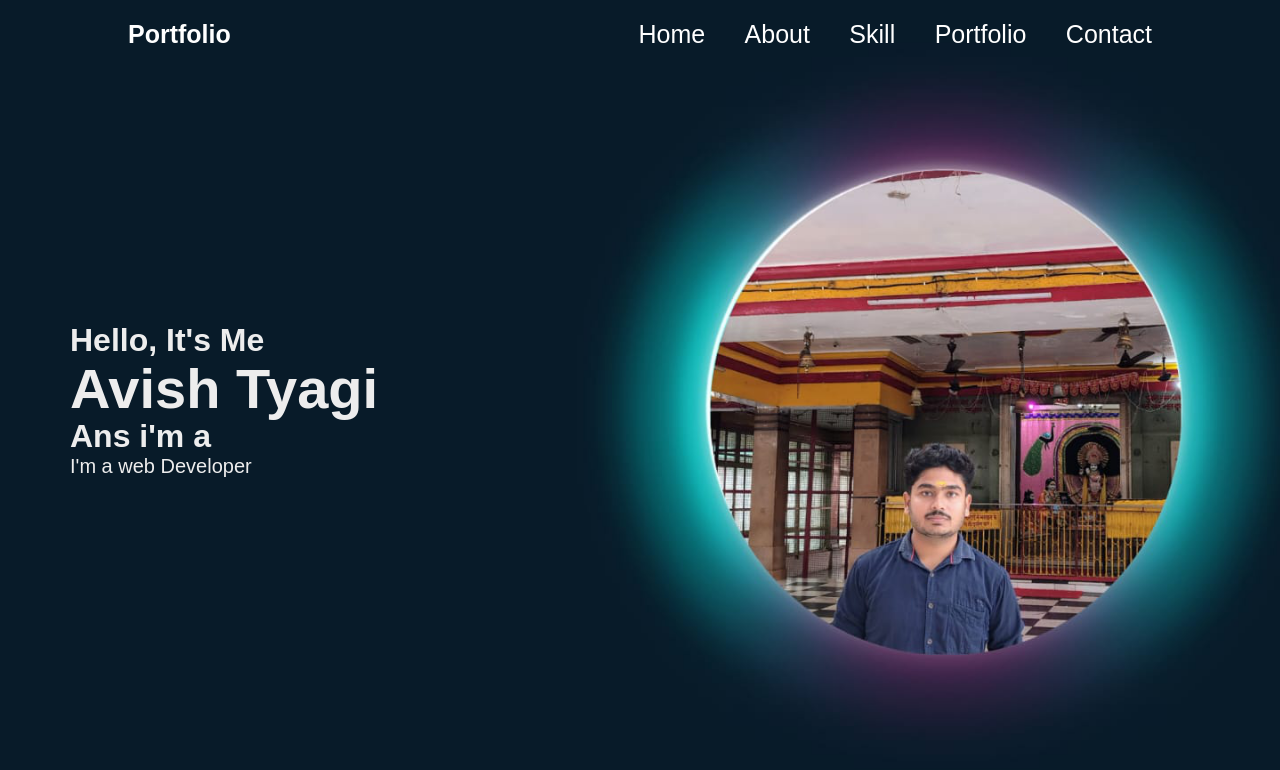
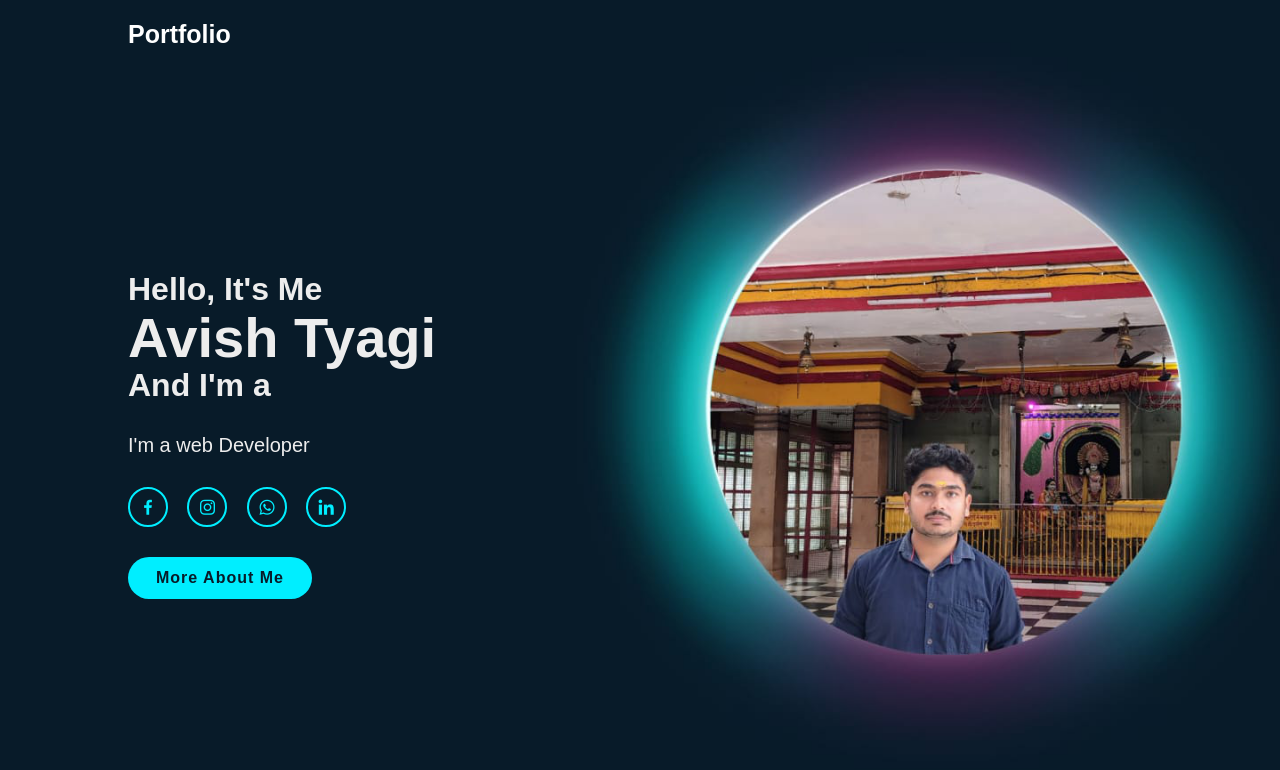
Before and after one commit to tyagi-avish/Portfolio-Project, a plain HTML site: page index.html in a window 1280 px wide. Drawn offline with nearby package versions, Linux system fonts and the light colour scheme; files whose address does not match are found by name.

Commit message:
images and style add

```diff
--- a/index.html
+++ b/index.html
@@ -3,8 +3,11 @@
 <head>
     <meta charset="UTF-8">
     <meta name="viewport" content="width=device-width, initial-scale=1.0">
-    <title>Document</title>
+    <title>Portfolio</title>
     <link rel="stylesheet" href="stylesheet.css">
+    <link href='https://unpkg.com/boxicons@2.1.4/css/boxicons.min.css' rel='stylesheet'>
+    <script src="https://unpkg.com/typed.js@2.0.15/dist/typed.umd.js"></script>
+
 </head>
 <body>
     <header class="header">
@@ -22,17 +25,19 @@
         <div class="home-content">
             <h3>Hello, It's Me</h3>
             <h1>Avish Tyagi</h1>
-            <h3>Ans i'm a</h3>
+            <h3>And I'm a <span class="text"></span></h3>
             <p>I'm a web Developer </p>
             <div class="home-sci">
-                <a href="#"></a>
-                <a href="#"></a>
-                <a href="#"></a>
-                <a href="#"></a>
+                <a href="#"><i class='bx bxl-facebook'></i></a>
+                <a href="#"><i class='bx bxl-instagram' ></i></a>
+                <a href="#"><i class='bx bxl-whatsapp' ></i></a>
+                <a href="#"><i class='bx bxl-linkedin' ></i></a>
             </div>
+            <a href="#" class="btn-box">More About Me</a>
         </div>
 
     </section>
+    <script src="main.js"></script>
 
 </body>
 </html>
--- a/main.js
+++ b/main.js
@@ -0,0 +1,7 @@
+var typed =new typed(".text", {
+    Strings:["Frontened Developer" , "youtuber" , "Web Developer"],
+    typeSpeed:100,
+    backSpeed:100,
+    backDelay:1000,
+    loop: true
+});
--- a/stylesheet.css
+++ b/stylesheet.css
@@ -26,6 +26,9 @@ body{
     color: #fff;
     text-decoration: none;
     font-weight: 600;
+    cursor: default;
+    opacity: 0;
+    animation: slideRight 1s ease forwards;
 }
 .navbar a {
     display: inline-block;
@@ -35,6 +38,8 @@ body{
     font-weight: 500;
     margin-left: 35px;
     transition: .3s;
+    opacity: 0;
+    animation: slideTop;
 }
 .navbar a:hover{
     color: #0ef;
@@ -50,7 +55,7 @@ body{
     background-position: center;
     display: flex;
     align-items: center;
-    padding: 70px;
+    padding: 70px 10% 0;
 
 }
 .home-content{
@@ -58,7 +63,13 @@ body{
 }
 .home-content h3{
     font-size: 32px;
-    font-weight: 700;;
+    font-weight: 700;
+}
+.home-content h3:nth-of-type(2){
+    margin-bottom: 30px;
+}
+.home-content h3 span {
+    color: #0ef;
 }
 .home-content h1{
     font-size: 56px;
@@ -68,3 +79,51 @@ body{
 .home-content p{
     font-size: 20px;
 }
+.home-sci a{
+    display: inline-flex;
+    justify-content: center;
+    align-items: center;
+    width: 40px;
+    height: 40px;
+    background: transparent;
+    border: 2px solid #0ef;
+    border-radius: 50%;
+    font-size: 20px;
+    color: #0ef;
+    text-decoration: none;
+    margin: 30px 15px 30px 0;
+}
+.home-sci a:hover{
+    background: #0ef;
+    color: #081b29;
+    box-shadow: 0 0 20px #0ef;
+
+}
+.btn-box{
+    display: inline-block;
+    padding: 12px 28px;
+    background: #0ef;
+    border-radius: 40px;
+    font-size: 16px;
+    color: #081b29;
+    letter-spacing: 1px;
+    text-decoration: none;
+    font-weight: 600;
+}
+.btn-box:hover{
+    box-shadow: 0 0 5px cyan,
+    0 0 25px cyan, 0 0 50px cyan,
+    0 0 100px cyan, 0 0 200px cyan
+}
+
+
+@keyframes slideRight{
+    0%{
+        transform: translateX(-100px);
+        opacity: 0;
+    }
+    100%{
+        transform: translateX(0px);
+        opacity: 1;
+    }
+}
```
Also changed, not shown: avi2.jpg (added), avii.png (added).
